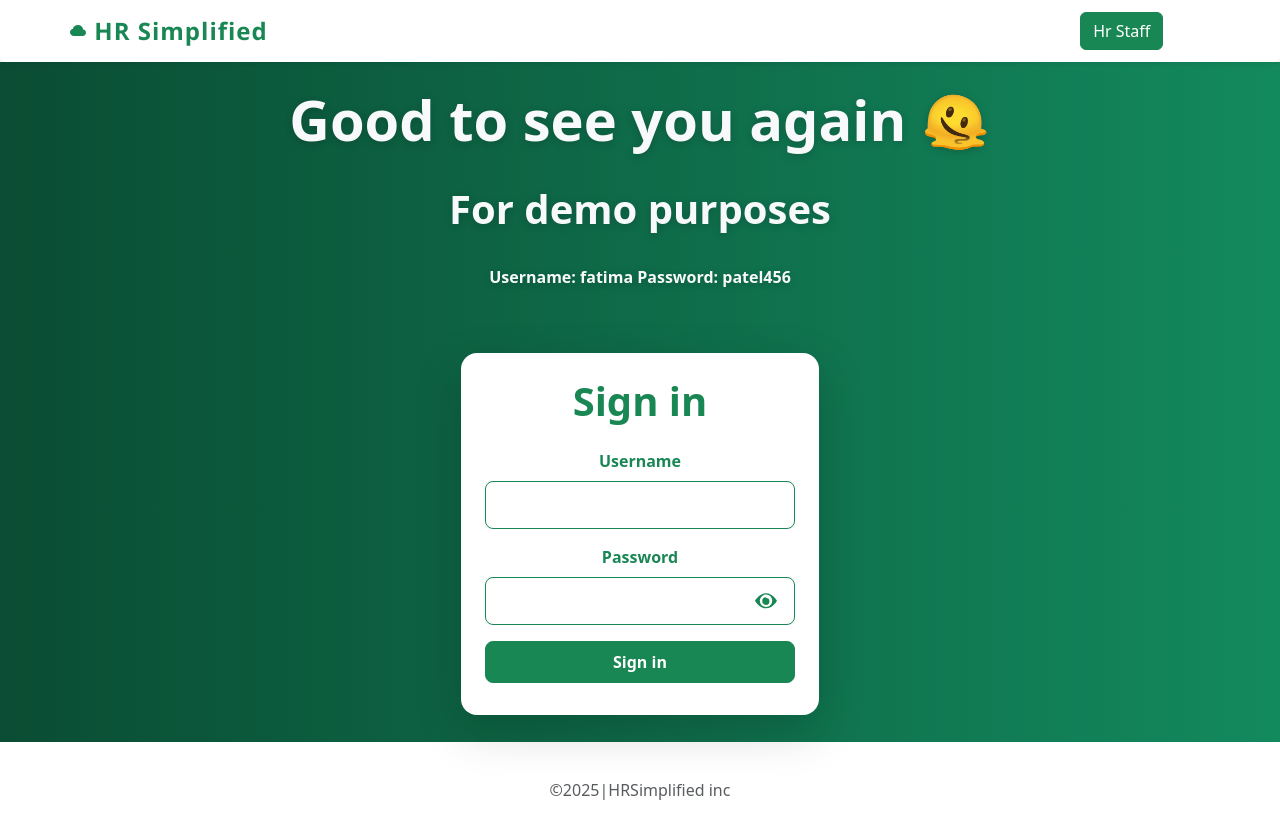
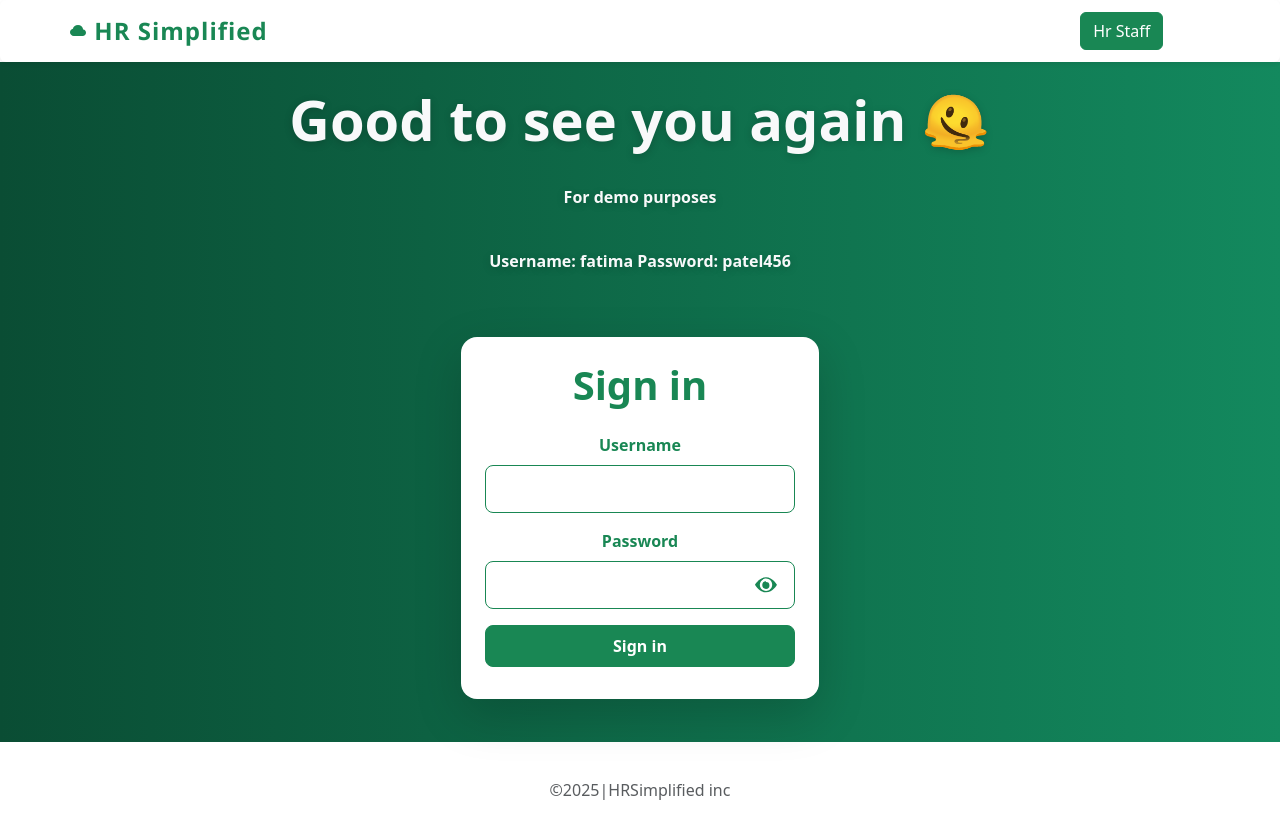
Before and after one commit to DredanHendricks/module2frontend, a Vue app: page / in a window 1280 px wide. Built offline with nearby package versions, Linux system fonts and the light colour scheme.

Commit message:
Change header to paragraph for demo purposes

```diff
--- a/src/components/LoginFormComp.vue
+++ b/src/components/LoginFormComp.vue
@@ -1,7 +1,7 @@
 <template>
   <div class="form d-flex align-items-center justify-content-start flex-column w-100">
     <h1 class="text-light display-4 mt-4 fw-bold text-shadow">Good to see you again 🫠</h1>
-    <h1 class="text-light display-6 mt-4 fw-bold text-shadow">For demo purposes </h1>
+    <p class="text-light mt-4 fw-bold text-shadow">For demo purposes </p>
     <p class="text-light mt-4 fw-bold text-shadow">Username: fatima Password: patel456 </p>
     <div class="login d-flex align-items-start mt-5 justify-content-center bg-white shadow-lg rounded-4 border-0 p-4">
       <form class="d-flex flex-column justify-content-center w-100" @submit.prevent="handleSignIn">
```
